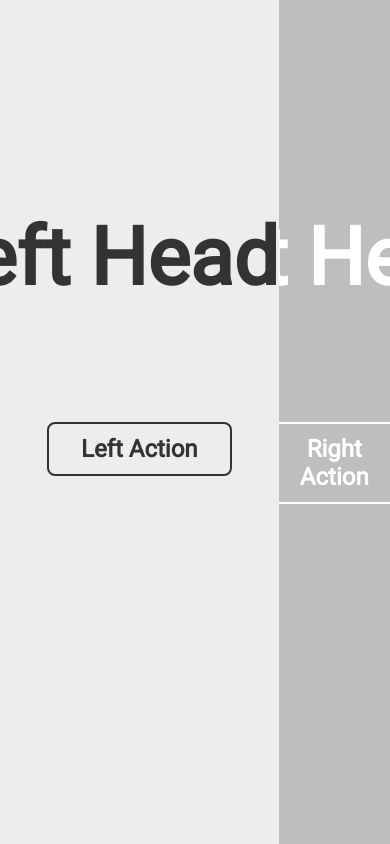
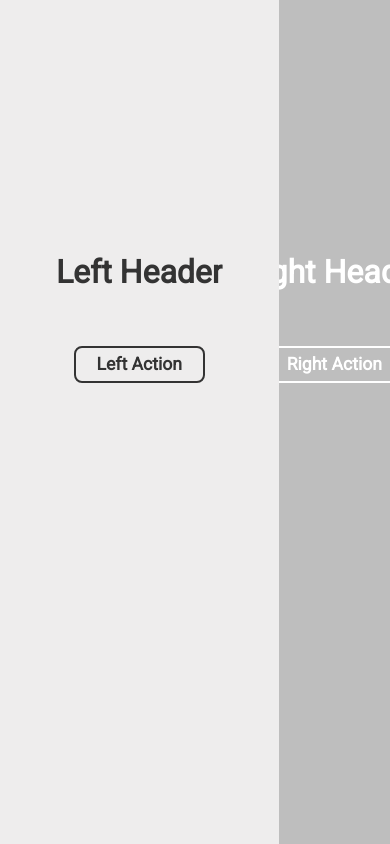
Before and after one commit to kirpa1986/split-landing-extended, a plain HTML site: page index.html in a window 390 px wide. Drawn offline with Linux system fonts and the light colour scheme; no server answers.

Commit message:
Adding media queries and no wrapping for buttons

```diff
--- a/style.css
+++ b/style.css
@@ -11,7 +11,7 @@ h1 {
     font-size: 5rem;
     white-space: nowrap;
     position: absolute;
-    top: 25%;
+    top: 30%;
     left: 50%;
     transform: translateX(-50%);
     /* z-index: -1; */
@@ -78,6 +78,7 @@ h1 {
     position: absolute;
     top: 50%;
     font-weight: bold;
+    white-space: nowrap;
 }
 
 .left .btn {
@@ -99,3 +100,45 @@ h1 {
     background: rgba(84, 84, 84, 0.4);
 
 }
+
+
+@media (max-width:1000px) {
+    h1 {
+        font-size: 4.3rem;
+    }
+
+}
+
+@media (max-width:800px) {
+    h1 {
+        font-size: 3rem;
+    }
+    .btn {
+        top:45%;
+        font-size: 1.3rem;
+    }
+
+}
+@media (max-width:600px) {
+    h1 {
+        font-size: 2.5rem;
+    }
+    .btn {
+        top:43%;
+        font-size: 1.2rem;
+        padding: 0.5rem 1.5rem
+    }
+
+}
+
+@media (max-width:500px) {
+    h1 {
+        font-size: 2rem;
+    }
+    .btn {
+        top:41%;
+        font-size: 1.1rem;
+        padding: 0.4rem 1.3rem
+    }
+
+}
```
